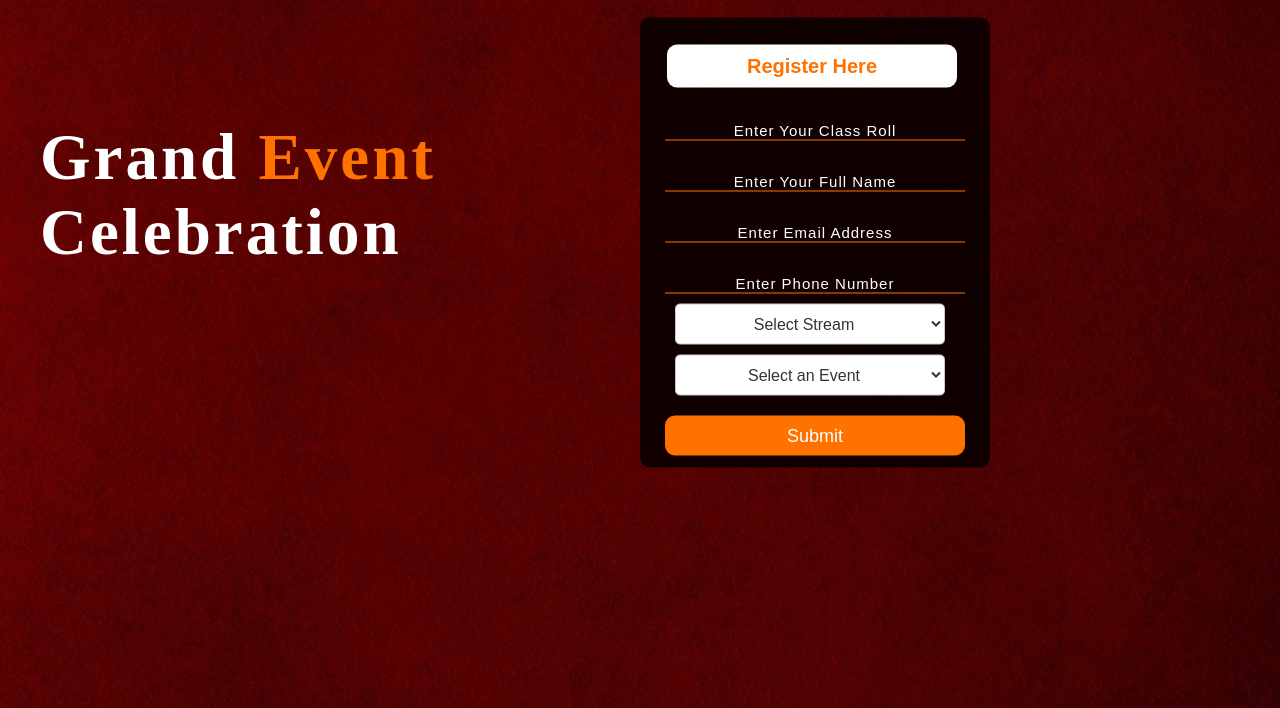
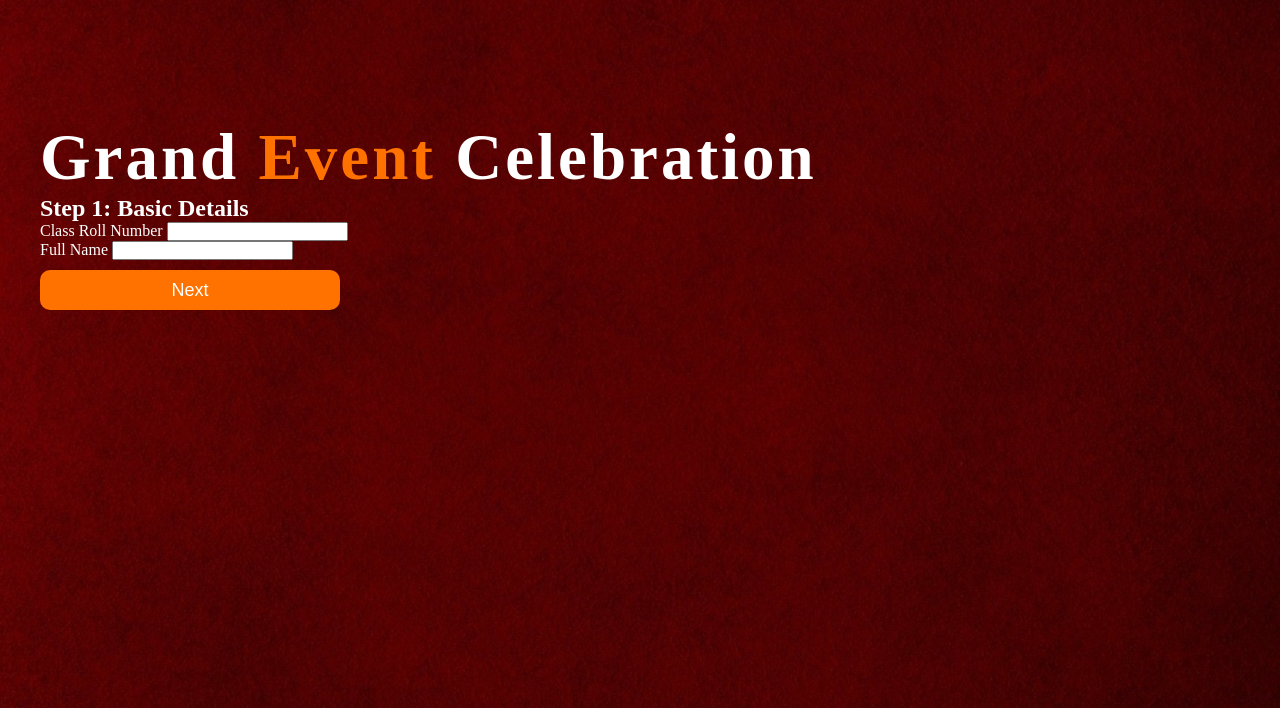
Before and after one commit to Ramsey99/fest-registration, a Flask app: page / in a window 1280 px wide. Shown: the part 75-783 px from the top of the page. Run offline with Flask 2, Linux system fonts and the light colour scheme.

Commit message:
added search option see details tab and changed layout

```diff
--- a/app.py
+++ b/app.py
@@ -1,122 +1,3 @@
-# from flask import Flask, render_template, request, url_for, redirect, jsonify
-# import mysql.connector
-# from mysql.connector import Error
-# from flask_cors import CORS
-# import os
-
-# app = Flask(__name__)
-# CORS(app)
-
-# # MySQL database configuration
-# db_config = {
-#     'host': os.environ.get('DB_HOST', 'localhost'),  # Default to localhost for local testing
-#     'database': os.environ.get('DB_NAME', 'event_database'),
-#     'user': os.environ.get('DB_USER', 'root'),
-#     'password': os.environ.get('DB_PASSWORD', 'anuradha')
-# }
-
-# # Function to establish a MySQL connection
-# def create_connection():
-#     try:
-#         connection = mysql.connector.connect(**db_config)
-#         return connection
-#     except Error as e:
-#         print(f"Error: {e}")
-#         return None
-
-# # Function to close a MySQL connection and cursor
-# def close_connection(connection, cursor=None):
-#     if cursor:
-#         cursor.close()
-#     if connection:
-#         connection.close()
-
-# # Route to serve the index.html page
-# @app.route('/')
-# def index():
-#     return render_template('index.html')
-
-# @app.route('/submit', methods=['POST'])
-# def submit():
-#     connection = None
-#     cursor = None
-#     try:
-#         # Get form data
-#         roll = request.form['roll']
-#         fullname = request.form['fullname']
-#         email = request.form['email']
-#         phno = request.form['phno']
-#         stream = request.form['stream']
-#         event = request.form['event']
-
-#         connection = create_connection()
-#         if connection is None:
-#             raise Exception("Failed to connect to the database")
-
-#         cursor = connection.cursor()
-#         add_registration_proc = "CALL add_registration(%s, %s, %s, %s, %s, %s)"
-#         data = (roll, fullname, email, phno, stream, event)
-#         cursor.execute(add_registration_proc, data)
-#         connection.commit()
-
-#         return redirect(url_for('success'))
-
-#     except Error as e:
-#         print(f"Database error: {e}")
-#         return jsonify({"error": "Database error occurred."}), 500
-
-#     except Exception as e:
-#         print(f"General error: {e}")
-#         return jsonify({"error": "An error occurred."}), 500
-
-#     finally:
-#         close_connection(connection, cursor)
-
-
-# @app.route('/see_details.html')
-# def see_details():
-#     connection = create_connection()
-#     cursor = None  # Initialize cursor to None to avoid UnboundLocalError
-
-#     if connection:
-#         try:
-#             cursor = connection.cursor()
-#             select_query = "SELECT * FROM registrations"
-#             cursor.execute(select_query)
-#             rows = cursor.fetchall()
-#             return render_template('see_details.html', rows=rows)
-
-#         except Error as e:
-#             print(f"Error occurred while fetching details: {e}")
-#             return jsonify({"error": "An error occurred while fetching details."}), 500
-
-#         finally:
-#             close_connection(connection, cursor)
-
-#     return jsonify({"error": "Error occurred. Please try again later."}), 500
-
-
-# # Route to serve the success.html page
-# @app.route('/success')
-# def success():
-#     return render_template('success.html')
-
-# @app.route('/index.html', methods=['GET'])
-# def home():
-#     return redirect(url_for('index'))
-
-# if __name__ == '__main__':
-#     app.run(host='0.0.0.0', port=5000, debug=True)
-
-
-
-
-
-
-
-
-
-
 from flask import Flask, render_template, request, url_for, redirect, jsonify
 import mysql.connector
 from mysql.connector import Error
@@ -128,13 +9,12 @@ CORS(app)
 
 # MySQL database configuration
 db_config = {
-    'host': os.environ.get('DB_HOST', 'localhost'),  # Default to localhost for local testing
+    'host': os.environ.get('DB_HOST', 'localhost'),
     'database': os.environ.get('DB_NAME', 'event_database'),
     'user': os.environ.get('DB_USER', 'root'),
     'password': os.environ.get('DB_PASSWORD', 'Varsha@1605!!')
 }
 
-# Function to establish a MySQL connection
 def create_connection():
     try:
         connection = mysql.connector.connect(**db_config)
@@ -144,7 +24,6 @@ def create_connection():
         print(f"Error: {e}")
         return None
 
-# Function to close a MySQL connection and cursor
 def close_connection(connection, cursor=None):
     if cursor:
         cursor.close()
@@ -159,7 +38,6 @@ def index():
 @app.route('/submit', methods=['POST'])
 def submit():
     try:
-        # Get form data
         roll = request.form['roll']
         fullname = request.form['fullname']
         email = request.form['email']
@@ -167,7 +45,6 @@ def submit():
         stream = request.form['stream']
         event = request.form['event']
 
-        # Establish connection
         connection = create_connection()
         if connection is None:
             raise Exception("Failed to connect to the database")
@@ -186,25 +63,37 @@ def submit():
 
     except Exception as e:
         print(f"General error: {e}")
-        return jsonify({"error": "An error occurred."}), 500
+        return jsonify({"error": "Duplicate entry occurred."}), 500
 
     finally:
         if connection:
             close_connection(connection, cursor)
 
-# Route to display all registrations
 @app.route('/see_details.html')
 def see_details():
     connection = create_connection()
-    cursor = None  # Initialize cursor to None to avoid UnboundLocalError
+    cursor = None
+    rows = []
+    event_filter = request.args.get('event')
+    search_query = request.args.get('search')
 
     if connection:
         try:
             cursor = connection.cursor()
-            select_query = "SELECT * FROM registrations"
+
+            # Basic query
+            select_query = "SELECT * FROM registrations WHERE 1=1"
+
+            # Event filter
+            if event_filter:
+                select_query += f" AND event='{event_filter}'"
+
+            # Search filter
+            if search_query:
+                select_query += f" AND fullname LIKE '%{search_query}%'"
+
             cursor.execute(select_query)
             rows = cursor.fetchall()
-            return render_template('see_details.html', rows=rows)
 
         except Error as e:
             print(f"Error occurred while fetching details: {e}")
@@ -213,9 +102,8 @@ def see_details():
         finally:
             close_connection(connection, cursor)
 
-    return jsonify({"error": "Error occurred. Please try again later."}), 500
+    return render_template('see_details.html', rows=rows)
 
-# Route to serve the success.html page
 @app.route('/success')
 def success():
     return render_template('success.html')
--- a/templates/index.html
+++ b/templates/index.html
@@ -1,14 +1,11 @@
 <!DOCTYPE html>
 <html lang="en">
-
 <head>
     <meta charset="UTF-8">
     <meta name="viewport" content="width=device-width, initial-scale=1.0">
     <title>Event Registration</title>
-    <link rel="icon" href="{{ url_for('static', filename='favicon.ico') }}" type="image/x-icon">
     <link rel="stylesheet" href="{{ url_for('static', filename='style.css') }}">
 </head>
-
 <body>
     <div class="main">
         <div class="navbar">
@@ -19,18 +16,46 @@
             </div>
         </div>
         <div class="content">
-            <h1>Grand <span>Event</span> <br>Celebration</h1>
+            <h1>Grand <span>Event</span> Celebration</h1>
             <form id="myform" action="/submit" method="post">
-                <div class="form">
-                    <h2>Register Here</h2>
-                    <input type="text" id="roll" name="roll" placeholder="Enter Your Class Roll" required>
-                    <input type="text" id="fullname" name="fullname" placeholder="Enter Your Full Name" required>
-                    <input type="email" id="email" name="email" placeholder="Enter Email Address" required>
-                    <input type="text" id="phno" name="phno" placeholder="Enter Phone Number" required>
+                <!-- Step 1: Basic Details -->
+                <div class="form-step step-1">
+                    <h2>Step 1: Basic Details</h2>
+                    <div class="form-group">
+                        <label for="roll">Class Roll Number</label>
+                        <input type="text" id="roll" name="roll" placeholder="Enter Your Class Roll" required>
+                    </div>
+                    <div class="form-group">
+                        <label for="fullname">Full Name</label>
+                        <input type="text" id="fullname" name="fullname" placeholder="Enter Your Full Name" required>
+                    </div>
+                    <button type="button" class="btnn next-step">Next</button>
+                </div>
 
-                    <div class="select-box">
+                <!-- Step 2: Contact Information -->
+                <div class="form-step step-2" style="display:none;">
+                    <h2>Step 2: Contact Information</h2>
+                    <div class="form-group">
+                        <label for="email">Email Address</label>
+                        <input type="email" id="email" name="email" placeholder="Enter Your Email" required>
+                    </div>
+                    <div class="form-group">
+                        <label for="phno">Phone Number</label>
+                        <input type="text" id="phno" name="phno" placeholder="Enter Your Phone Number" required>
+                    </div>
+                    <div class="form-navigation">
+                        <button type="button" class="btnn prev-step">Previous</button>
+                        <button type="button" class="btnn next-step">Next</button>
+                    </div>
+                </div>
+
+                <!-- Step 3: Event Details -->
+                <div class="form-step step-3" style="display:none;">
+                    <h2>Step 3: Event Selection</h2>
+                    <div class="form-group">
+                        <label for="stream">Select Stream</label>
                         <select id="stream" name="stream" required>
-                            <option value="">Select Stream</option>
+                            <option value="">Select Your Stream</option>
                             <option value="CSE">CSE</option>
                             <option value="IT">IT</option>
                             <option value="ECE">ECE</option>
@@ -38,8 +63,8 @@
                             <option value="MCA">MCA</option>
                         </select>
                     </div>
-
-                    <div class="select-box">
+                    <div class="form-group">
+                        <label for="event">Select Event</label>
                         <select id="event" name="event" required>
                             <option value="">Select an Event</option>
                             <option value="Quiz">Quiz</option>
@@ -50,72 +75,38 @@
                             <option value="Debate">Debate</option>
                         </select>
                     </div>
-                    <button type="submit" class="btnn">Submit</button>
+                    <div class="form-navigation">
+                        <button type="button" class="btnn prev-step">Previous</button>
+                        <button type="submit" class="btnn">Submit</button>
+                    </div>
                 </div>
             </form>
         </div>
     </div>
 
     <script>
-        const form = document.getElementById("myform");
+        // Get all form steps
+        const steps = Array.from(document.querySelectorAll(".form-step"));
+        const nextBtns = document.querySelectorAll(".next-step");
+        const prevBtns = document.querySelectorAll(".prev-step");
 
-        const showError = (field, errorText) => {
-            field.classList.add("error");
-            const errorElement = document.createElement("small");
-            errorElement.classList.add("error-text");
-            errorElement.innerText = errorText;
-            field.closest(".form").appendChild(errorElement);
+        nextBtns.forEach(btn => {
+            btn.addEventListener("click", () => {
+                changeStep(1);
+            });
+        });
+
+        prevBtns.forEach(btn => {
+            btn.addEventListener("click", () => {
+                changeStep(-1);
+            });
+        });
+
+        function changeStep(step) {
+            let index = steps.findIndex(step => step.style.display !== "none");
+            steps[index].style.display = "none";
+            steps[index + step].style.display = "block";
         }
-
-        const handleFormData = (e) => {
-            e.preventDefault();
-
-            const fullnameInput = document.getElementById("fullname");
-            const emailInput = document.getElementById("email");
-            const phnoInput = document.getElementById("phno");
-            const streamInput = document.getElementById("stream");
-            const eventInput = document.getElementById("event");
-
-            const fullname = fullnameInput.value.trim();
-            const email = emailInput.value.trim();
-            const phno = phnoInput.value.trim();
-            const stream = streamInput.value;
-            const event = eventInput.value;
-
-            const emailPattern = /^[^ ]+@[^ ]+\.[a-z]{2,3}$/;
-
-            // Clear existing errors
-            document.querySelectorAll(".form .error").forEach(field => field.classList.remove("error"));
-            document.querySelectorAll(".error-text").forEach(errorText => errorText.remove());
-
-            // Validation checks
-            if (fullname === "") {
-                showError(fullnameInput, "Enter your full name");
-            }
-            if (!emailPattern.test(email)) {
-                showError(emailInput, "Enter a valid email address");
-            }
-            if (phno === "") {
-                showError(phnoInput, "Enter your phone number");
-            } else if (phno.length != 10) {
-                showError(phnoInput, "Phone number should be 10 digits");
-            }
-            if (stream === "") {
-                showError(streamInput, "Select your stream");
-            }
-            if (event === "") {
-                showError(eventInput, "Select an event");
-            }
-
-            // If no errors, submit the form
-            const errorInputs = document.querySelectorAll(".form .error");
-            if (errorInputs.length > 0) return;
-
-            form.submit();
-        }
-
-        form.addEventListener("submit", handleFormData);
     </script>
 </body>
-
 </html>
```
Also changed, not shown: templates/see_details.html (+47 -22 lines).
